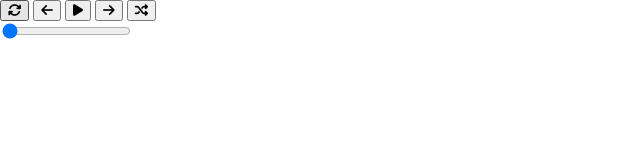
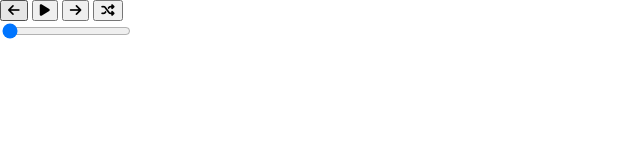
Before and after one commit to quoctinh516725/MusicPlayer, a plain HTML site: page index.html in a window 1280 px wide. Shown: the full height of the page, 0-640 px from the left. Drawn offline with Linux system fonts and the light colour scheme.

Commit message:
zdvdvdfb

```diff
--- a/index.html
+++ b/index.html
@@ -25,9 +25,7 @@
       <div class="dashboard">
 
         <div class="control">
-          <button class="btn btn-repeat">
-            <i class="fa-solid fa-arrows-rotate"></i>
-          </button>
+
           <button class="btn btn-pre">
             <i class="fa-solid fa-arrow-left"></i>
           </button>
```
